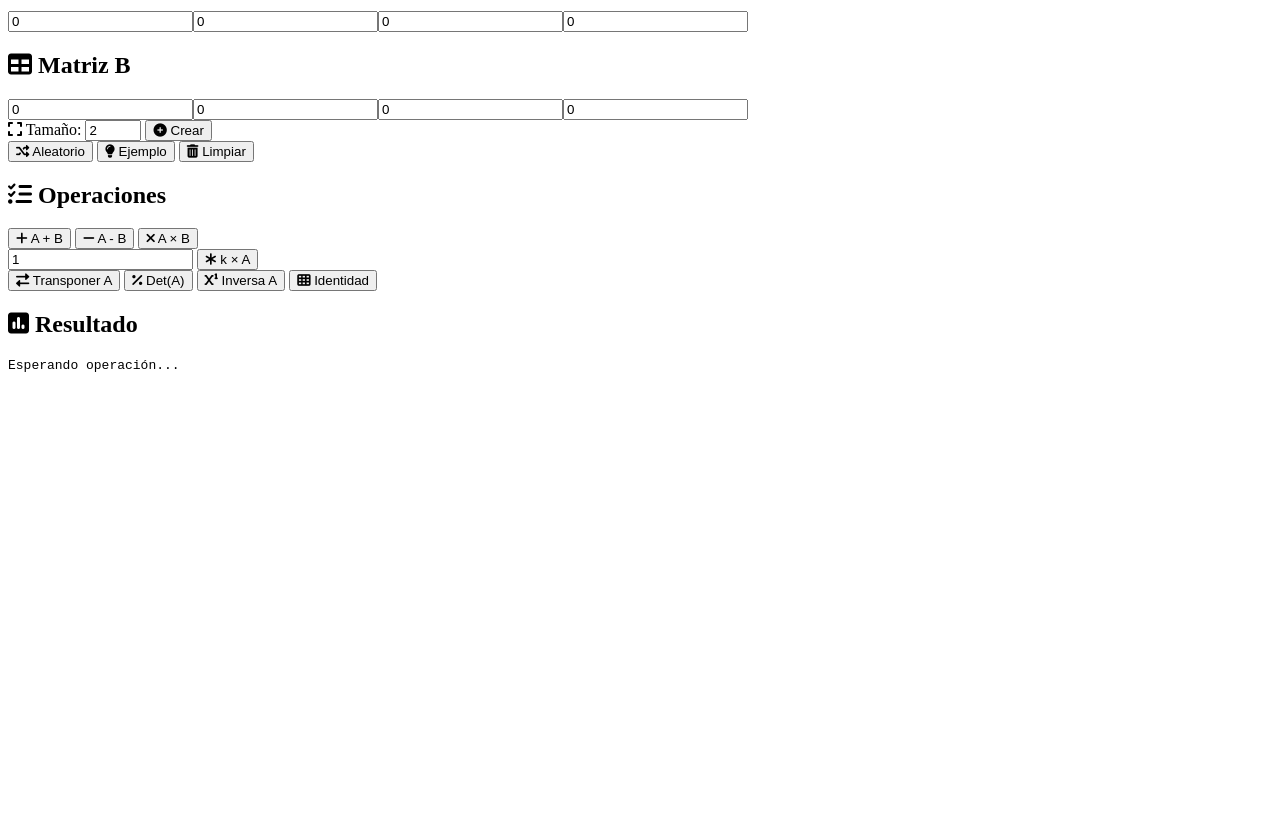
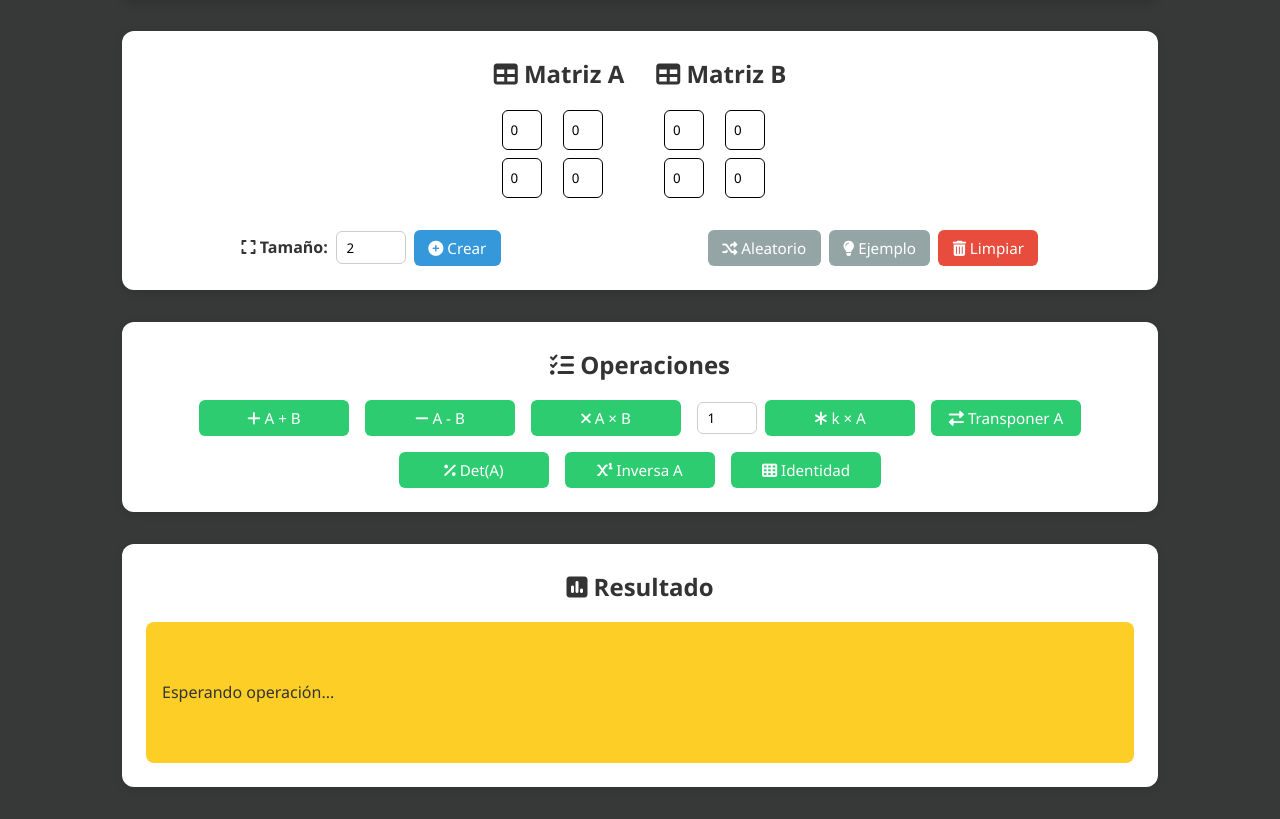
Before and after one commit to stghattas/proyecto_1_cliweb, a plain HTML site: page index.html in a window 1280 px wide. Shown: the part 116-935 px from the top of the page. Before the commit the page ends 800 px from the top, so only its background shows below. Drawn offline with Linux system fonts and the light colour scheme.

Commit message:
styles/fix: arreglado un mal link, editado el css

```diff
--- a/index.html
+++ b/index.html
@@ -5,12 +5,12 @@
     <meta name="viewport" content="width=device-width, initial-scale=1.0">
     <title>Calculadora de Matrices</title>
     <link rel="stylesheet" href="https://cdnjs.cloudflare.com/ajax/libs/font-awesome/6.0.0-beta3/css/all.min.css">
-    <link rel="stylesheet" href="style.css">
+    <link rel="stylesheet" href="styles.css">
 </head>
 <body>
     <div class="app-container">
         <header class="app-header">
-            <h1><i class="fas fa-calculator"></i> Calculadora de Matrices <span class="version">v0.2</span></h1>
+            <h1><i class="fas fa-calculator"></i> Calculadora de Matrices <span class="version">v1.0</span></h1>
         </header>
 
         <div class="main-content">
--- a/styles.css
+++ b/styles.css
@@ -1,291 +1,201 @@
-:root {
-    --primary-color: #4361ee;
-    --secondary-color: #3f37c9;
-    --accent-color: #4895ef;
-    --danger-color: #f72585;
-    --success-color: #4cc9f0;
-    --light-color: #f8f9fa;
-    --dark-color: #212529;
-    --border-radius: 8px;
-    --box-shadow: 0 4px 6px rgba(0, 0, 0, 0.1);
-    --transition: all 0.3s ease;
-}
+/* style.css */
 
 * {
+    box-sizing: border-box;
     margin: 0;
     padding: 0;
-    box-sizing: border-box;
+    font-family: 'Segoe UI', Tahoma, Geneva, Verdana, sans-serif;
 }
 
 body {
-    font-family: 'Segoe UI', Tahoma, Geneva, Verdana, sans-serif;
-    background-color: #f5f7fa;
-    color: var(--dark-color);
+    background: #373838;
+    color: #333;
     line-height: 1.6;
 }
 
+
 .app-container {
-    max-width: 1200px;
-    margin: 0 auto;
-    padding: 20px;
+    max-width: 1100px;
+    margin: auto;
+    padding: 2rem;
 }
 
 .app-header {
+    background: #234364;
+    color: white;
+    padding: 1rem 2rem;
+    border-radius: 12px;
+    box-shadow: 0 4px 10px rgba(0,0,0,0.15);
+    margin-bottom: 2rem;
     text-align: center;
-    margin-bottom: 30px;
-    padding: 20px 0;
-    color: white;
-    background: linear-gradient(135deg, var(--primary-color), var(--secondary-color));
-    border-radius: var(--border-radius);
-    box-shadow: var(--box-shadow);
 }
 
 .app-header h1 {
-    font-size: 2.2rem;
-    font-weight: 600;
+    font-size: 2rem;
 }
 
 .version {
-    font-size: 0.8rem;
-    background-color: rgba(255, 255, 255, 0.2);
-    padding: 2px 8px;
-    border-radius: 12px;
-    margin-left: 8px;
+    font-size: 1rem;
+    color: #bdc3c7;
+    margin-left: 0.5rem;
 }
 
 .main-content {
-    display: grid;
-    gap: 30px;
+    display: flex;
+    flex-direction: column;
+    gap: 2rem;
 }
 
 .matrix-section {
-    background-color: white;
-    padding: 20px;
-    border-radius: var(--border-radius);
-    box-shadow: var(--box-shadow);
+    background: #ffffff;
+    padding: 1.5rem;
+    border-radius: 12px;
+    box-shadow: 0 2px 8px rgba(0,0,0,0.1);
 }
 
 .matrix-container {
     display: flex;
-    justify-content: space-around;
+    gap: 2rem;
+    margin-bottom: 1.5rem;
     flex-wrap: wrap;
-    gap: 20px;
-    margin-bottom: 20px;
-}
-
-.matrix-input {
-    flex: 1;
-    min-width: 300px;
-    padding: 15px;
-    background-color: #f8f9fa;
-    border-radius: var(--border-radius);
-    transition: var(--transition);
-}
-
-.matrix-input:hover {
-    box-shadow: 0 2px 10px rgba(0, 0, 0, 0.05);
+    justify-content: center;
 }
 
 .matrix-input h2 {
-    margin-bottom: 15px;
-    color: var(--primary-color);
-    display: flex;
-    align-items: center;
-    gap: 10px;
+    margin-bottom: 0.5rem;
+    text-align: center;
 }
 
 .matrix-grid {
     display: grid;
-    gap: 8px;
-    grid-template-columns: repeat(auto-fill, minmax(60px, 1fr));
+    grid-template-columns: repeat(auto-fill, 40px);
+    gap: 0.5rem;
+    justify-content: center;
+    padding: 0.5rem;
 }
 
 .matrix-grid input {
-    padding: 10px;
+    width: 40px;
+    height: 40px;
     text-align: center;
-    border: 1px solid #ddd;
-    border-radius: 4px;
-    font-size: 1rem;
-    transition: var(--transition);
-}
-
-.matrix-grid input:focus {
-    outline: none;
-    border-color: var(--accent-color);
-    box-shadow: 0 0 0 2px rgba(67, 97, 238, 0.2);
+    border-radius: 6px;
+    border: 1px solid #000000;
 }
 
 .controls-panel {
     display: flex;
     flex-wrap: wrap;
-    gap: 15px;
-    justify-content: center;
-    margin-top: 20px;
+    gap: 1rem;
+    justify-content: space-around;
 }
 
 .control-group {
     display: flex;
     align-items: center;
-    gap: 10px;
+    gap: 0.5rem;
     flex-wrap: wrap;
 }
 
+label {
+    font-weight: 600;
+}
+
 .styled-input {
-    padding: 8px 12px;
-    border: 1px solid #ddd;
-    border-radius: 4px;
-    font-size: 1rem;
+    padding: 0.4rem 0.6rem;
+    border-radius: 6px;
+    border: 1px solid #ccc;
+    width: 70px;
 }
 
 .styled-input.small {
     width: 60px;
-    text-align: center;
 }
 
 .btn {
-    padding: 10px 15px;
+    padding: 0.5rem 0.9rem;
     border: none;
-    border-radius: var(--border-radius);
-    font-size: 0.9rem;
+    border-radius: 6px;
     cursor: pointer;
-    display: inline-flex;
-    align-items: center;
-    gap: 8px;
-    transition: var(--transition);
-    font-weight: 500;
-}
-
-.btn:hover {
-    transform: translateY(-2px);
-}
-
-.btn i {
-    font-size: 0.9rem;
+    transition: background 0.3s ease;
+    font-size: 0.95rem;
 }
 
 .btn.primary {
-    background-color: var(--primary-color);
+    background-color: #3498db;
     color: white;
 }
 
 .btn.primary:hover {
-    background-color: var(--secondary-color);
+    background-color: #2980b9;
 }
 
 .btn.secondary {
-    background-color: #e9ecef;
-    color: var(--dark-color);
+    background-color: #95a5a6;
+    color: white;
 }
 
 .btn.secondary:hover {
-    background-color: #dee2e6;
+    background-color: #7f8c8d;
 }
 
 .btn.danger {
-    background-color: var(--danger-color);
+    background-color: #e74c3c;
     color: white;
 }
 
 .btn.danger:hover {
-    background-color: #e5177e;
+    background-color: #c0392b;
+}
+
+.btn.operation {
+    background-color: #2ecc71;
+    color: white;
+    width: 150px;
+}
+
+.btn.operation:hover {
+    background-color: #27ae60;
 }
 
 .operations-section {
-    background-color: white;
-    padding: 20px;
-    border-radius: var(--border-radius);
-    box-shadow: var(--box-shadow);
-}
-
-.operations-section h2 {
-    margin-bottom: 15px;
-    color: var(--primary-color);
-    display: flex;
-    align-items: center;
-    gap: 10px;
+    background: #ffffff;
+    padding: 1.5rem;
+    border-radius: 12px;
+    box-shadow: 0 2px 8px rgba(0,0,0,0.1);
+    text-align: center;
 }
 
 .operations-grid {
-    display: grid;
-    grid-template-columns: repeat(auto-fill, minmax(150px, 1fr));
-    gap: 10px;
-}
-
-.btn.operation {
-    background-color: var(--accent-color);
-    color: white;
+    display: flex;
+    flex-wrap: wrap;
+    gap: 1rem;
     justify-content: center;
-}
-
-.btn.operation:hover {
-    background-color: #3a7bc8;
+    margin-top: 1rem;
 }
 
 .scalar-operation {
     display: flex;
     align-items: center;
-    gap: 5px;
+    gap: 0.5rem;
 }
 
 .result-section {
-    background-color: white;
-    padding: 20px;
-    border-radius: var(--border-radius);
-    box-shadow: var(--box-shadow);
+    background: #ffffff;
+    padding: 1.5rem;
+    border-radius: 12px;
+    box-shadow: 0 2px 8px rgba(0,0,0,0.1);
 }
 
 .result-section h2 {
-    margin-bottom: 15px;
-    color: var(--primary-color);
-    display: flex;
-    align-items: center;
-    gap: 10px;
+    margin-bottom: 1rem;
+    text-align: center;
 }
 
 .result-container {
-    min-height: 100px;
-    padding: 15px;
-    background-color: #f8f9fa;
-    border-radius: var(--border-radius);
-    overflow-x: auto;
+    background: #fdcf26;
+    padding: 1rem;
+    border-radius: 8px;
+    font-family: monospace;
+    white-space: pre-wrap;
+    min-height: 80px;
 }
-
-.result-matrix {
-    font-family: 'Courier New', Courier, monospace;
-    font-size: 1.1rem;
-    color: var(--dark-color);
-    text-align: center;
-    margin: 0;
-}
-
-.app-footer {
-    text-align: center;
-    margin-top: 30px;
-    padding: 15px;
-    color: #6c757d;
-    font-size: 0.9rem;
-}
-
-.app-footer i {
-    color: var(--danger-color);
-}
-
-@media (max-width: 768px) {
-    .matrix-container {
-        flex-direction: column;
-    }
-
-    .operations-grid {
-        grid-template-columns: 1fr 1fr;
-    }
-}
-
-@media (max-width: 480px) {
-    .operations-grid {
-        grid-template-columns: 1fr;
-    }
-
-    .app-header h1 {
-        font-size: 1.8rem;
-    }
-}
```
